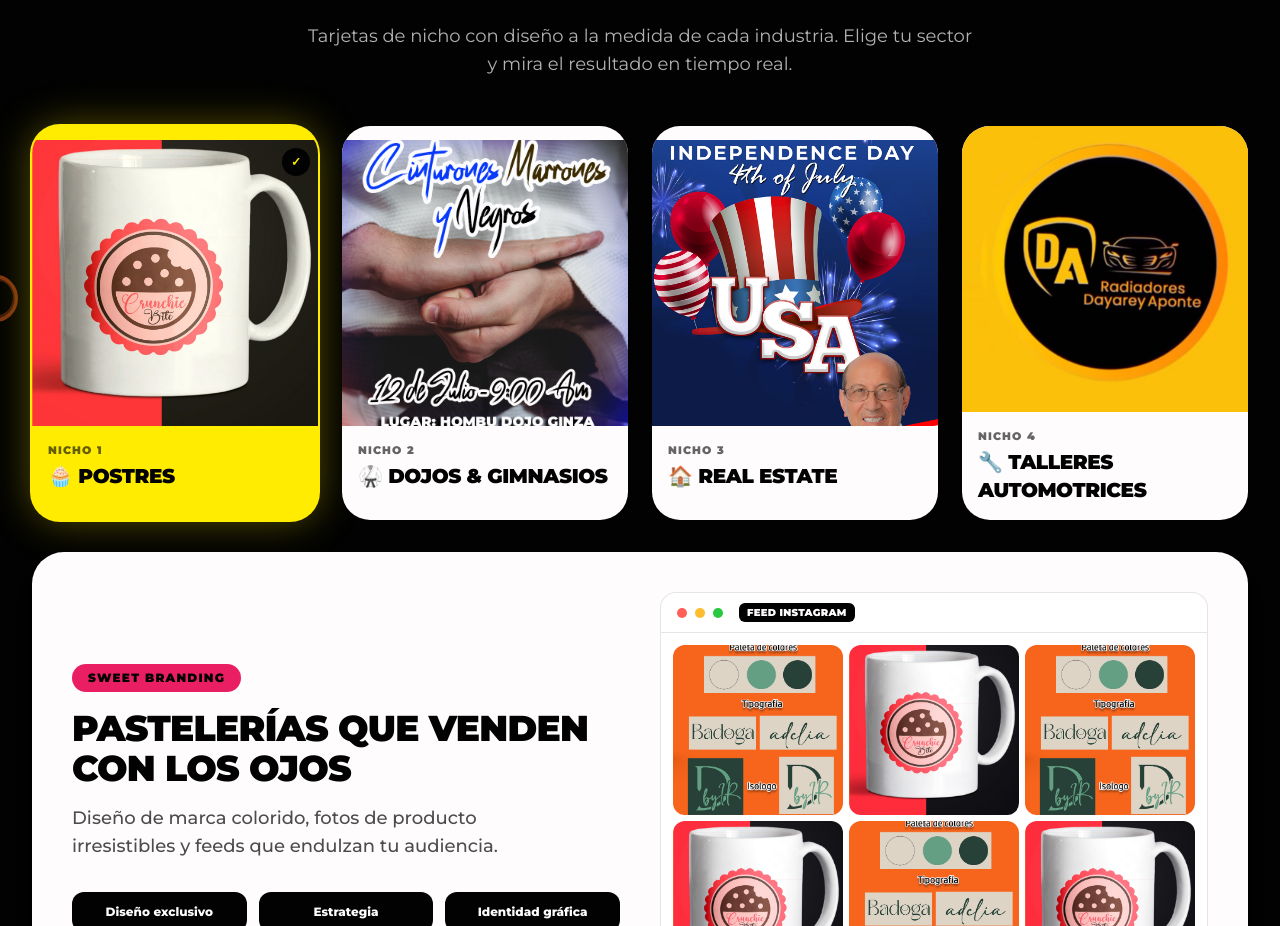
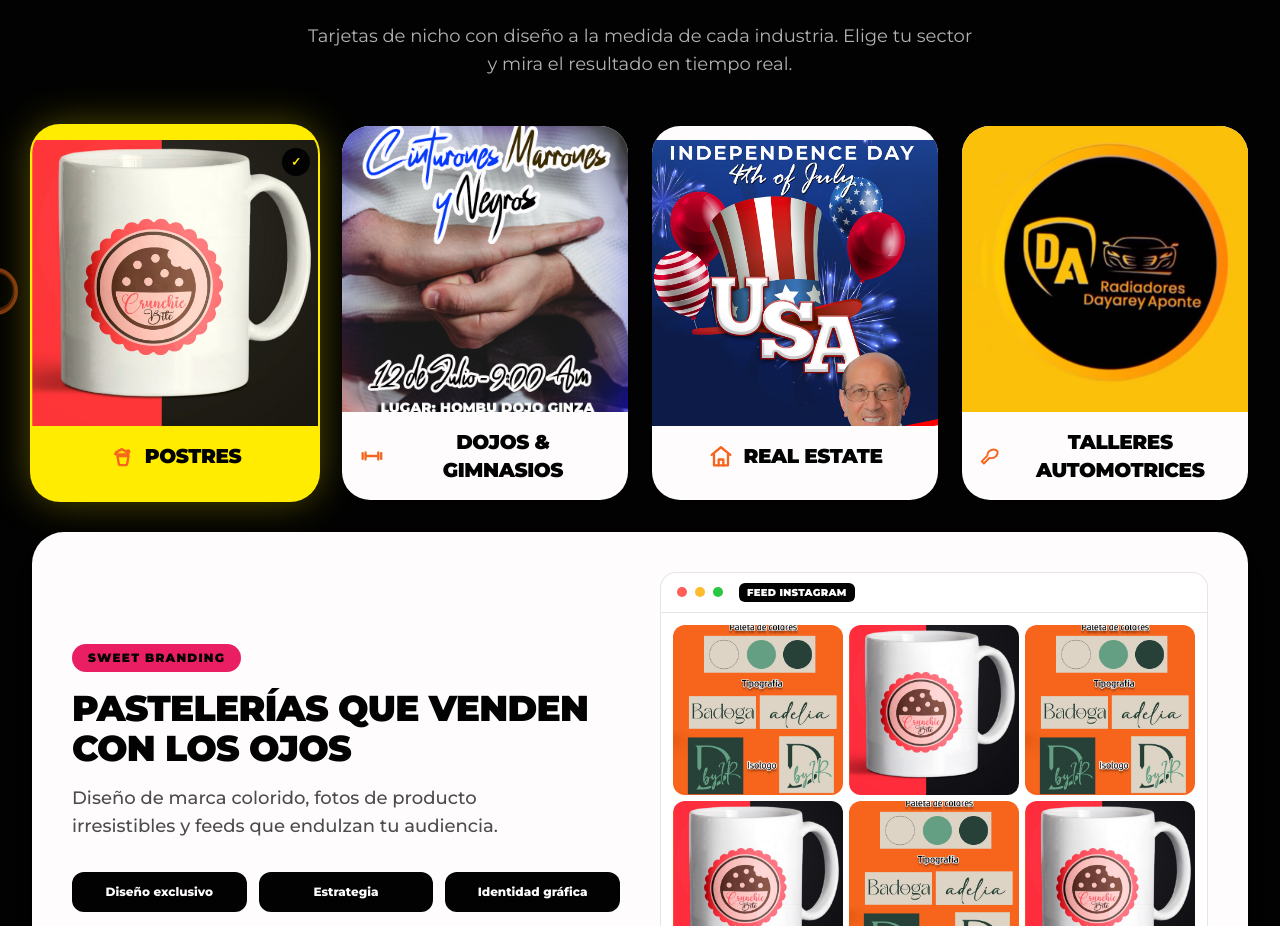
Before and after one commit to redesymarketting-web/WebRyM, a Next.js app: page / in a window 1280 px wide. Shown: the part 2450-3376 px from the top of the page. Built offline with nearby package versions, Linux system fonts and the light colour scheme.

Commit message:
Nichos: centrar tarjetas, quitar rótulo Nicho N y reemplazar emojis por iconos SVG estilo ¿Qué hacemos?

```diff
--- a/components/Nichos.jsx
+++ b/components/Nichos.jsx
@@ -9,7 +9,6 @@ const nichos = [
   {
     id: "postres",
     nombre: "Postres",
-    emoji: "🧁",
     primary: "#e91e63",
     badge: "Sweet Branding",
     card: "/crunchiebite.jpg",
@@ -20,7 +19,6 @@ const nichos = [
   {
     id: "dojos",
     nombre: "Dojos & Gimnasios",
-    emoji: "🥋",
     primary: "#ef4444",
     badge: "Fitness Power",
     card: "/ylanflores.jpg",
@@ -31,7 +29,6 @@ const nichos = [
   {
     id: "realestate",
     nombre: "Real Estate",
-    emoji: "🏠",
     primary: "#0ea5e9",
     badge: "Premium Property",
     card: "/javiercanizares.jpg",
@@ -42,7 +39,6 @@ const nichos = [
   {
     id: "talleres",
     nombre: "Talleres Automotrices",
-    emoji: "🔧",
     primary: "#f59e0b",
     badge: "Auto Industry",
     card: "/dayarey.jpg",
@@ -51,6 +47,43 @@ const nichos = [
     titulo: "Mecánica de primer nivel, imagen de primer nivel",
   },
 ];
+
+function NicheIcon({ id }) {
+  const stroke = "#f7651c";
+  const props = { stroke, strokeWidth: 2, strokeLinecap: "round", strokeLinejoin: "round", fill: "none" };
+  switch (id) {
+    case "postres":
+      return (
+        <svg viewBox="0 0 24 24" className="h-7 w-7" aria-hidden="true">
+          <path {...props} d="M7.3 12h9.4l-1 6.2a1.9 1.9 0 0 1-1.9 1.6H10.2a1.9 1.9 0 0 1-1.9-1.6z" />
+          <path {...props} d="M5.4 10.6c0-1.4 1-2.4 2.4-2.4.1-.8 1-1.2 1.9-1.1.4-1.3 2.1-1.3 2.5 0 .8-.1 1.8.4 1.9 1.2 1.3 0 2.4 1 2.4 2.4z" />
+          <path {...props} d="M16.4 7.2a1 1 0 1 0 .01 0" />
+        </svg>
+      );
+    case "dojos":
+      return (
+        <svg viewBox="0 0 24 24" className="h-7 w-7" aria-hidden="true">
+          <path {...props} d="M4 9.5v5M6.5 9v6M6.5 12h11M17.5 9v6M20 9.5v5" />
+        </svg>
+      );
+    case "realestate":
+      return (
+        <svg viewBox="0 0 24 24" className="h-7 w-7" aria-hidden="true">
+          <path {...props} d="M4 11 12 4.5 20 11" />
+          <path {...props} d="M6 10.5V20h12v-9.5" />
+          <path {...props} d="M10 20v-5h4v5" />
+        </svg>
+      );
+    case "talleres":
+      return (
+        <svg viewBox="0 0 24 24" className="h-7 w-7" aria-hidden="true">
+          <path {...props} d="M21 7a6.5 6.5 0 0 0-11 4.6L4 17.7 6.3 20l6.1-6.1A6.5 6.5 0 0 0 21 7z" />
+        </svg>
+      );
+    default:
+      return null;
+  }
+}
 
 function FeedMockup({ items }) {
   return (
@@ -131,7 +164,7 @@ export default function Nichos() {
                   aria-controls={`panel-${n.id}`}
                   id={`tab-${n.id}`}
                   onClick={() => setActivo(i)}
-                  className={`group relative overflow-hidden rounded-[1.75rem] text-left transition-all duration-300 ${
+                  className={`group relative overflow-hidden rounded-[1.75rem] text-center transition-all duration-300 ${
                     activa
                       ? "bg-volt text-ink shadow-[0_0_40px_rgba(255,236,1,0.35)] ring-2 ring-volt"
                       : "bg-snow text-ink hover:bg-volt hover:text-ink"
@@ -154,11 +187,9 @@ export default function Nichos() {
                     )}
                   </div>
                   <div className="p-4">
-                    <p className="text-[11px] font-black uppercase tracking-widest opacity-60">
-                      Nicho {i + 1}
-                    </p>
-                    <h3 className="mt-1 text-lg font-black uppercase leading-tight md:text-xl">
-                      {n.emoji} {n.nombre}
+                    <h3 className="flex items-center justify-center gap-2 text-lg font-black uppercase leading-tight md:text-xl">
+                      <NicheIcon id={n.id} />
+                      <span>{n.nombre}</span>
                     </h3>
                   </div>
                 </button>
```
